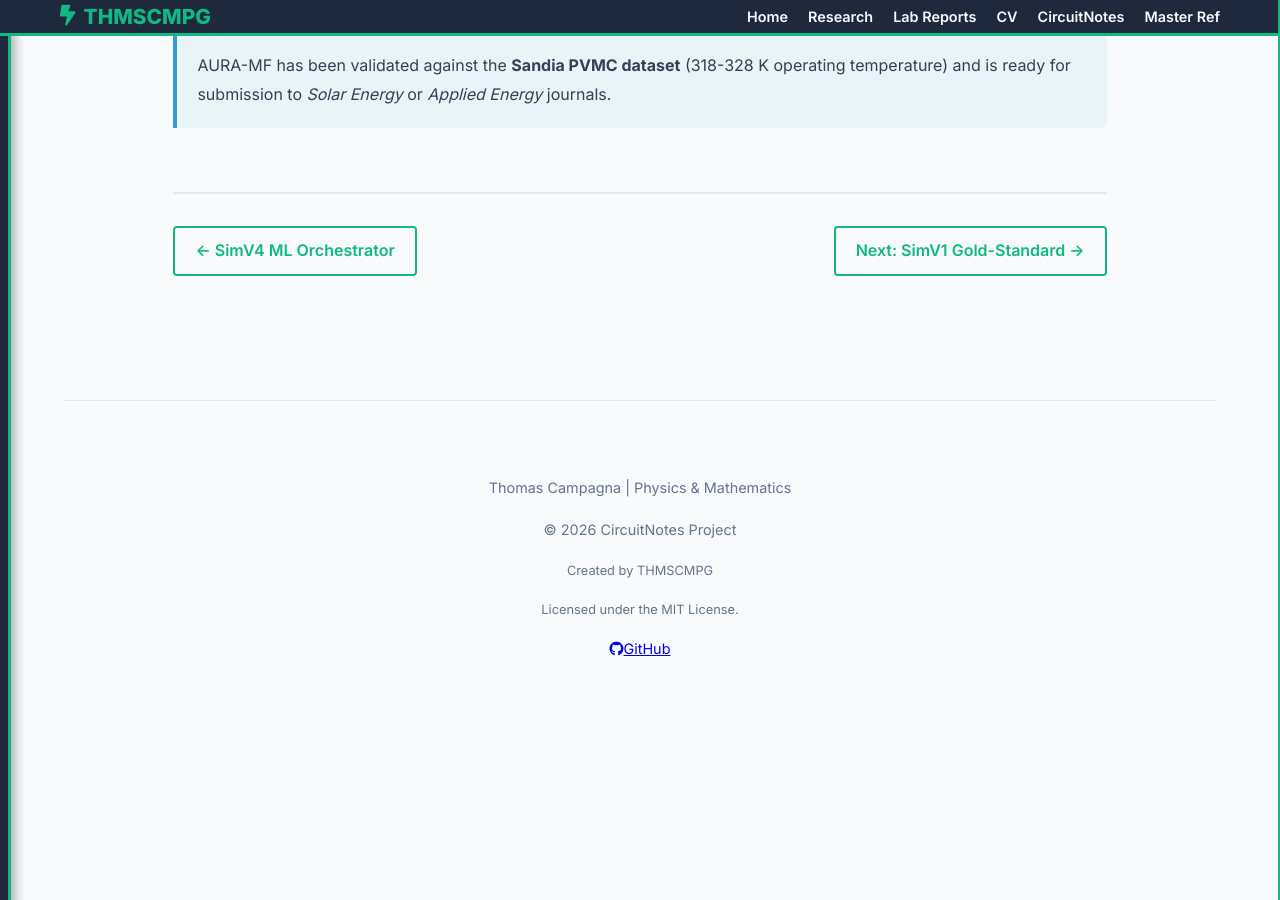
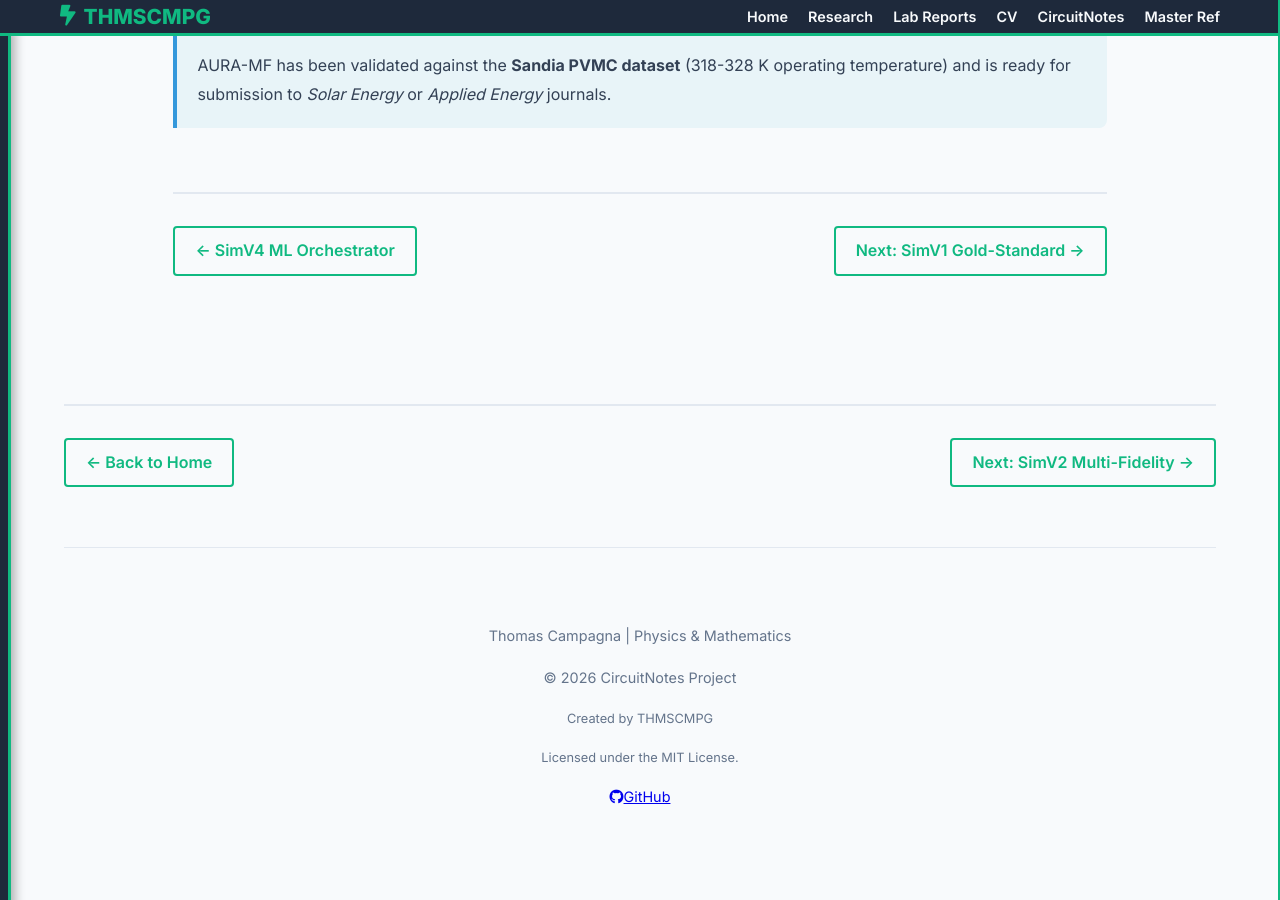
Before and after one commit to THMSCMPG/AURA-MF, a Jekyll site: the page built from index.html, in a window 1280 px wide and 900 px high, scrolled down 2046 px. Built offline with Jekyll 4.4.1, drawn with Linux system fonts in a browser that asks for light colours.

Commit message:
Update default.html

```diff
--- a/_layouts/default.html
+++ b/_layouts/default.html
@@ -79,6 +79,10 @@
         </div>
     </main>
 
+        <div class="nav-footer">
+            <a href="https://thmscmpg.github.io/AURA-MF/index.html">← Back to Home</a>
+            <a href="https://thmscmpg.github.io/AURA-MF/docs/simv2-multifidelity.html">Next: SimV2 Multi-Fidelity →</a>
+        </div>
 
     <footer class="footer">
         <p>Thomas Campagna | Physics & Mathematics</p>
```
